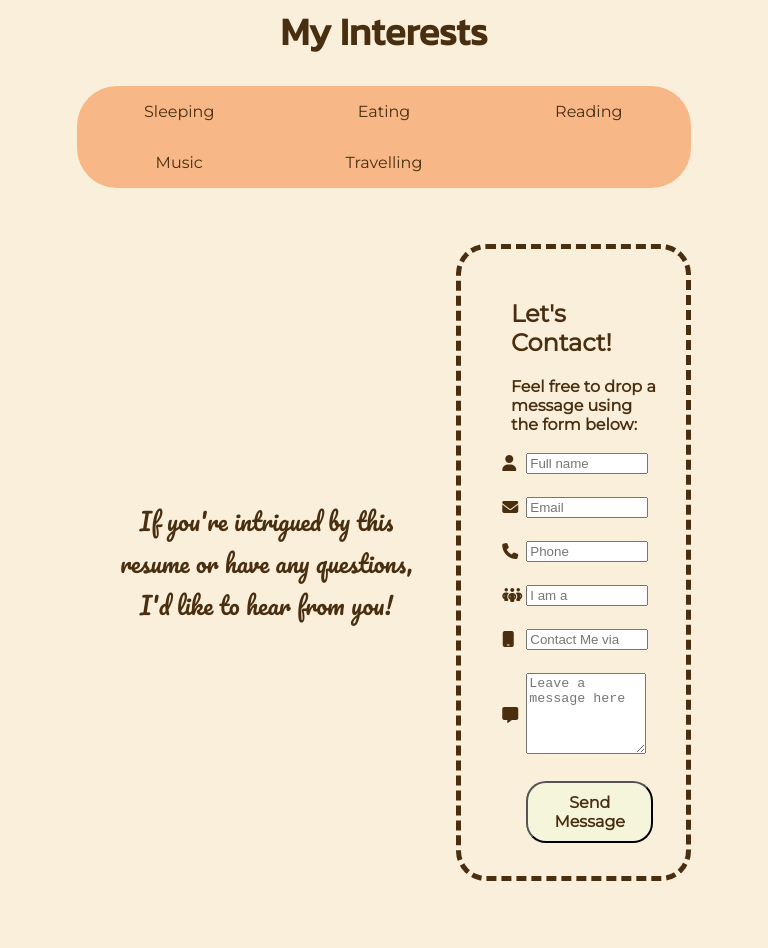
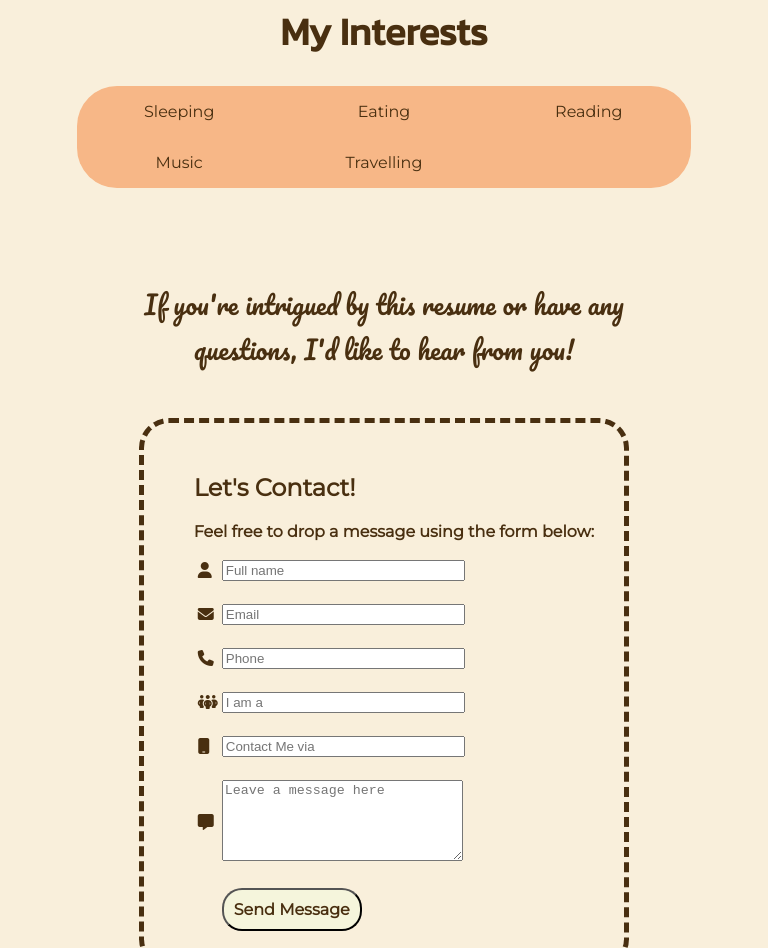
Before and after one commit to yuyao018/MyResume-css-assignment2, a plain HTML site: page index.html in a window 768 px wide. Shown: the part 2871-3819 px from the top of the page. Drawn offline with Linux system fonts and the light colour scheme.

Commit message:
Update resume.css

```diff
--- a/CSS/resume.css
+++ b/CSS/resume.css
@@ -153,7 +153,6 @@ li{
     width: 80%;
     height: 600px;
     display: flex;
-    flex-direction: row;
     align-items: center;
     justify-content: center;
     margin-left: 10%;
@@ -481,11 +480,13 @@ li{
     }
     .contact-form{
         margin-bottom: 50px;
+        flex-direction: column;
     }
     .content{
-        font-size: 1em;
+        font-size: 1.2em;
         padding-left: 10px;
         padding-right: 10px;
+        padding-bottom: 20px;
     }
     .form{
         font-size: 0.8em;
@@ -633,12 +634,15 @@ li{
         border-radius: 40px;
     }
     .contact-form{
-        margin-bottom: 100px;
+        margin-bottom: 200px;
+        flex-direction: column;
     }
     .content{
-        font-size: 1.5em;
+        font-size: 1.6em;
         padding-left: 30px;
         padding-right: 30px;
+        padding-top: 100px;
+        padding-bottom: 20px;
     }
     .form{
         font-size: 1em;
@@ -782,6 +786,7 @@ li{
     }
     .contact-form{
         margin-bottom: 150px;
+        flex-direction: row;
     }
     .content{
         font-size: 2em;
```
